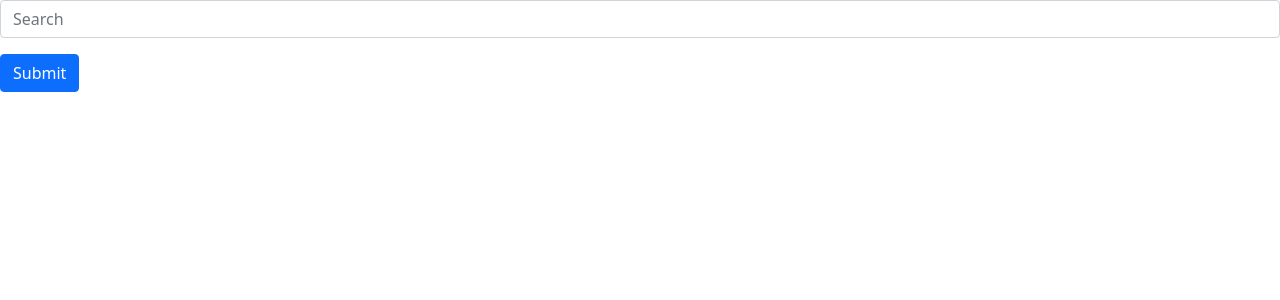
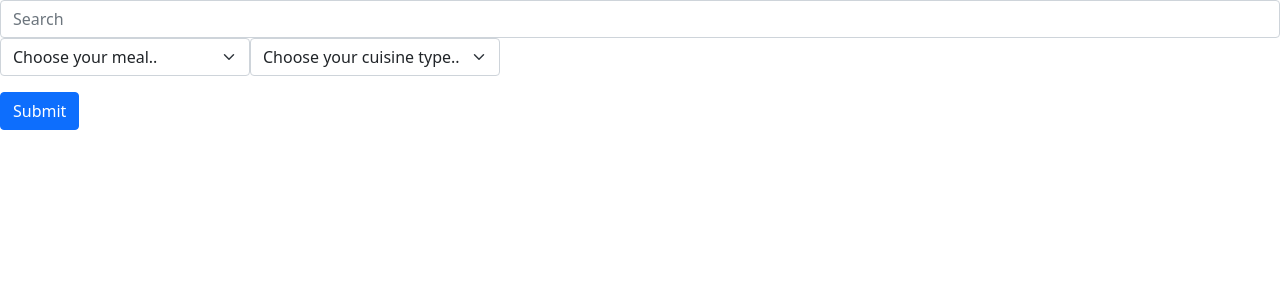
Before and after one commit to MajesticFoods/Sofretkom-frontend, a React (Create React App) app: page / in a window 1280 px wide. Shown: the top 300 px of the page. Built offline with nearby package versions, Linux system fonts and the light colour scheme.

Commit message:
Search form functionality added

```diff
--- a/src/components/Recipe.css
+++ b/src/components/Recipe.css
@@ -8,3 +8,8 @@ p.card-text{
     height: 300px;
     overflow: scroll;
 }
+
+.mealType{
+    width: 250px;
+    display: inline;
+}
--- a/src/components/Recipe.js
+++ b/src/components/Recipe.js
@@ -1,37 +1,49 @@
 import React, { Component } from "react";
 import axios from "axios";
 import "bootstrap/dist/css/bootstrap.min.css";
-import Card from 'react-bootstrap/Card'
-import { Button, Form } from 'react-bootstrap'
+import Card from "react-bootstrap/Card";
+import { Button, Form } from "react-bootstrap";
 
-import './Recipe.css'
+import "./Recipe.css";
 
 class Recipe extends Component {
   constructor(props) {
     super(props);
     this.state = {
       recipes: [],
-      userInput :'',
+      userInput: "",
+      mealType: '',
+      cuisineType: ''
     };
   }
+
+
+  handleMealType = (e) => {
+    this.setState({
+      mealType: e.target.value
+    })
+  }
+
+  handleCuisineType = (e) => {
+    this.setState({
+      cuisineType: e.target.value
+    })
+  }
+
   submitHandler = async (event) => {
     event.preventDefault();
 
-
     await this.setState({
-
-        userInput : event.target.search.value
-
-    })
-    let url = `http://localhost:3001/recipes?searchQuery=${this.state.userInput}`;
+      userInput: event.target.search.value,
+    });
+    let url = `http://localhost:3001/recipes?searchQuery=${this.state.userInput}&mealType=${this.state.mealType}&cuisineType=${this.state.cuisineType}`;
 
     let response = await axios.get(url);
     this.setState({
       recipes: response.data,
     });
     console.log(this.state.userInput);
-
-}
+  };
 
   // getRecipes = async (event) => {
   //   event.preventDefault();
@@ -43,35 +55,54 @@ class Recipe extends Component {
   //   console.log(this.state.recipes);
   // };
 
+
+
   render() {
     return (
       <>
-
         <div>
           <Form onSubmit={this.submitHandler}>
-
             <Form.Group className="mb-3" controlId="formBasicEmail">
-
               <Form.Control type="text" placeholder="Search" name="search" />
 
+              <Form.Select className='mealType' onChange={this.handleMealType} aria-label="Default select example">
+                <option>Choose your meal..</option>
+                <option value="breakfast">Breakfast</option>
+                <option value="lunch">Lunch</option>
+                <option value="dinner">Dinner</option>
+              </Form.Select>
+
+              <Form.Select className='mealType' onChange={this.handleCuisineType} aria-label="Default select example">
+                <option>Choose your cuisine type..</option>
+                <option value="american">American</option>
+                <option value="asian">Asian</option>
+                <option value="middle eastern">Middle Eastern</option>
+                <option value="italian">Italian</option>
+              </Form.Select>
             </Form.Group>
 
-            <Button variant="primary" type="submit"> Submit</Button>
+            <Button variant="primary" type="submit">
+              {" "}
+              Submit
+            </Button>
           </Form>
           {/* <Button onClick={this.getRecipes} variant="primary">Test</Button> */}
-
         </div>
         <div>
-          {this.state.recipes.map((item,index) => {
+          {this.state.recipes.map((item, index) => {
             return (
               <>
-                <Card key = {index} className="RecipeCard" style={{ width: '22rem' }}>
+                <Card
+                  key={index}
+                  className="RecipeCard"
+                  style={{ width: "22rem" }}
+                >
                   <Card.Img variant="top" src={item.image} />
                   <Card.Body>
                     <Card.Title>{item.label}</Card.Title>
                     <Card.Text>
-                      {item.ingredients.map((element,index) => {
-                        return <li key ={index}>{element.text}</li>;
+                      {item.ingredients.map((element, index) => {
+                        return <li key={index}>{element.text}</li>;
                       })}
                     </Card.Text>
                     <Button variant="primary">Add to favorites</Button>
@@ -80,7 +111,6 @@ class Recipe extends Component {
               </>
             );
           })}
-
         </div>
       </>
     );
```
